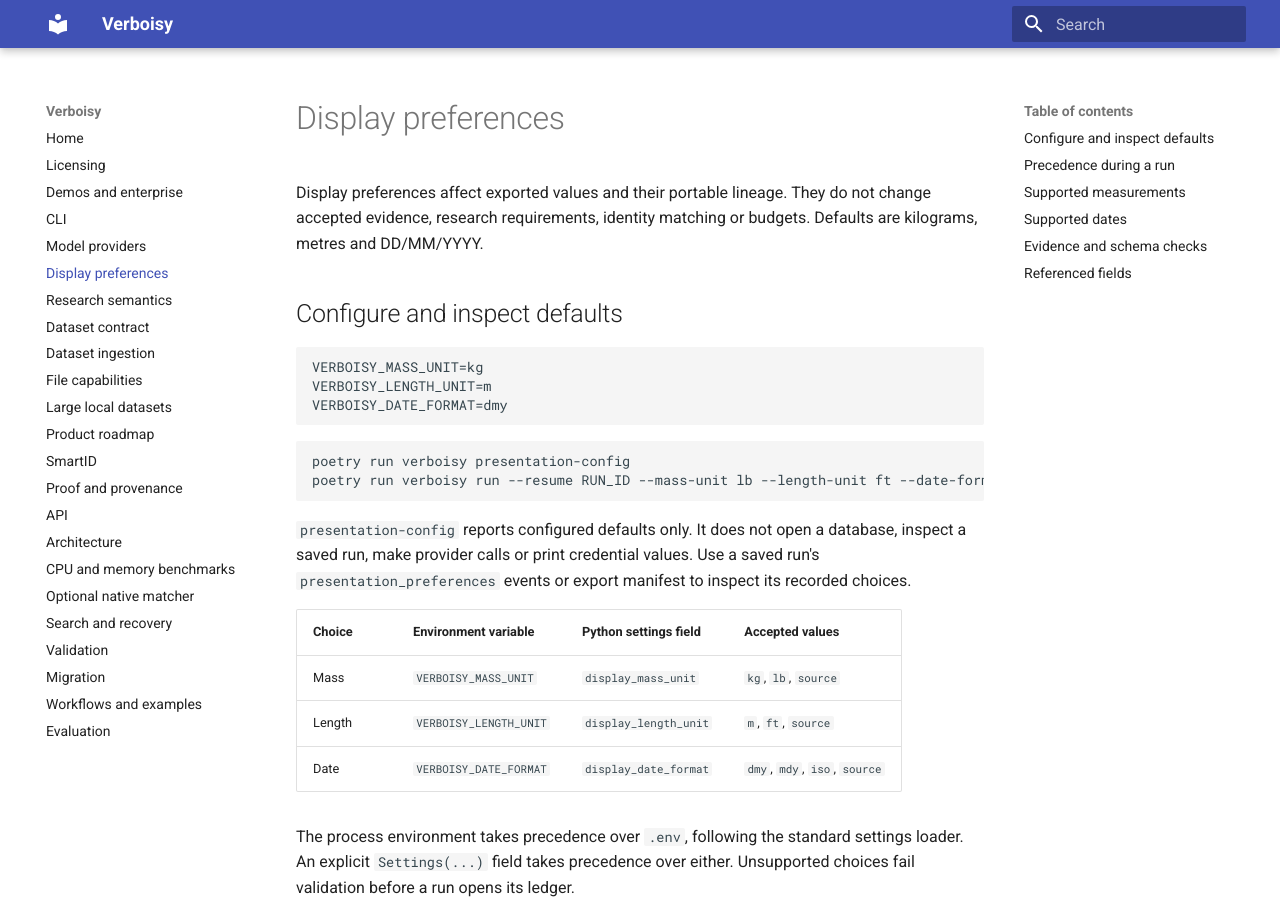
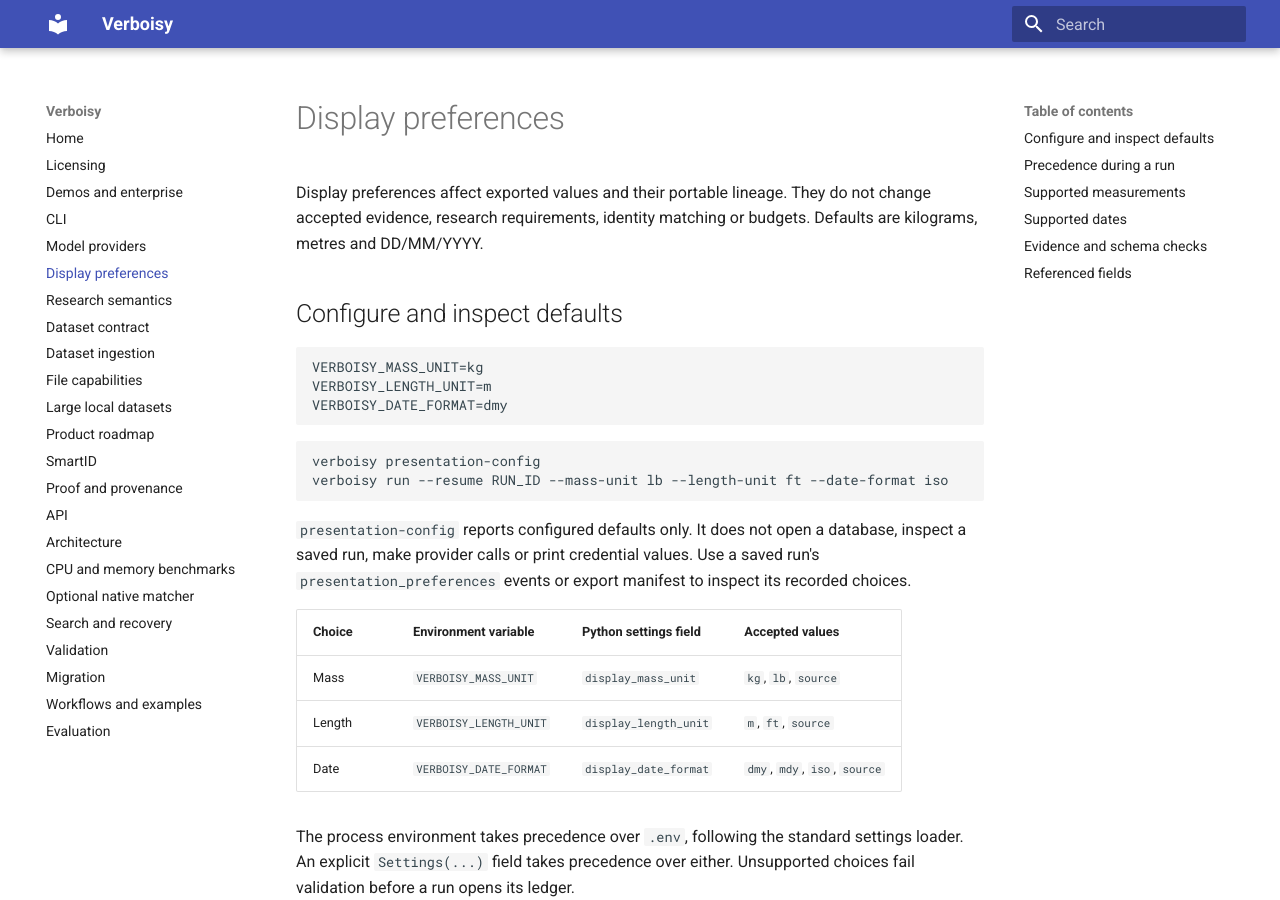
Before and after one commit to EmanueleTorrisi/verboisy, an MkDocs documentation site: the page built from docs/presentation.md, in a window 1280 px wide and 900 px high. Built offline with MkDocs 1.6.1 and Material for MkDocs 9.7.7, drawn with Linux system fonts in a browser that asks for light colours.

Commit message:
docs(presentation): use direct installed commands in examples

````diff
--- a/docs/presentation.md
+++ b/docs/presentation.md
@@ -15,8 +15,8 @@
 ```
 
 ```bash
-poetry run verboisy presentation-config
-poetry run verboisy run --resume RUN_ID --mass-unit lb --length-unit ft --date-format iso
+verboisy presentation-config
+verboisy run --resume RUN_ID --mass-unit lb --length-unit ft --date-format iso
 ```
 
 `presentation-config` reports configured defaults only. It does not open a database,
````
